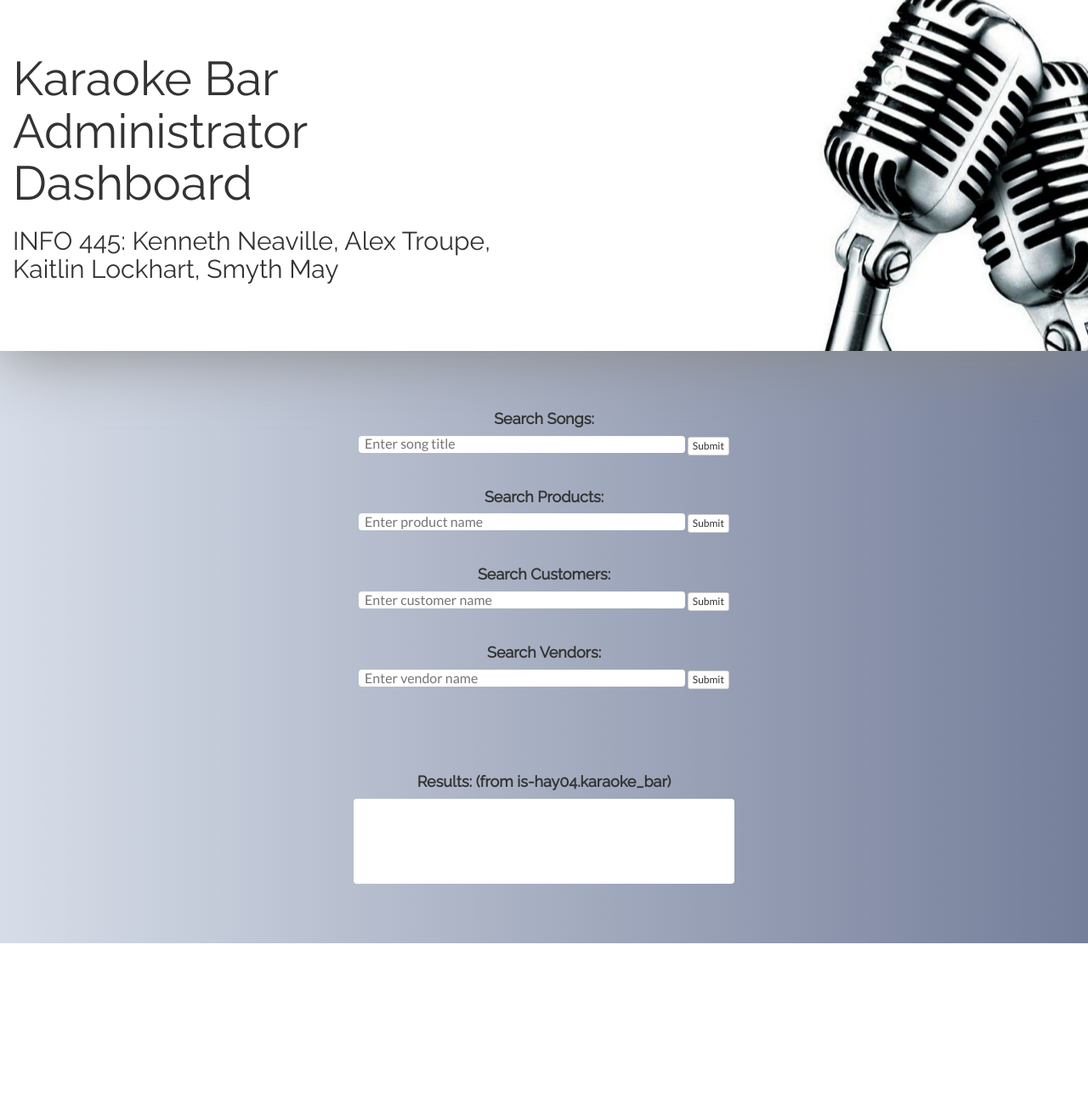
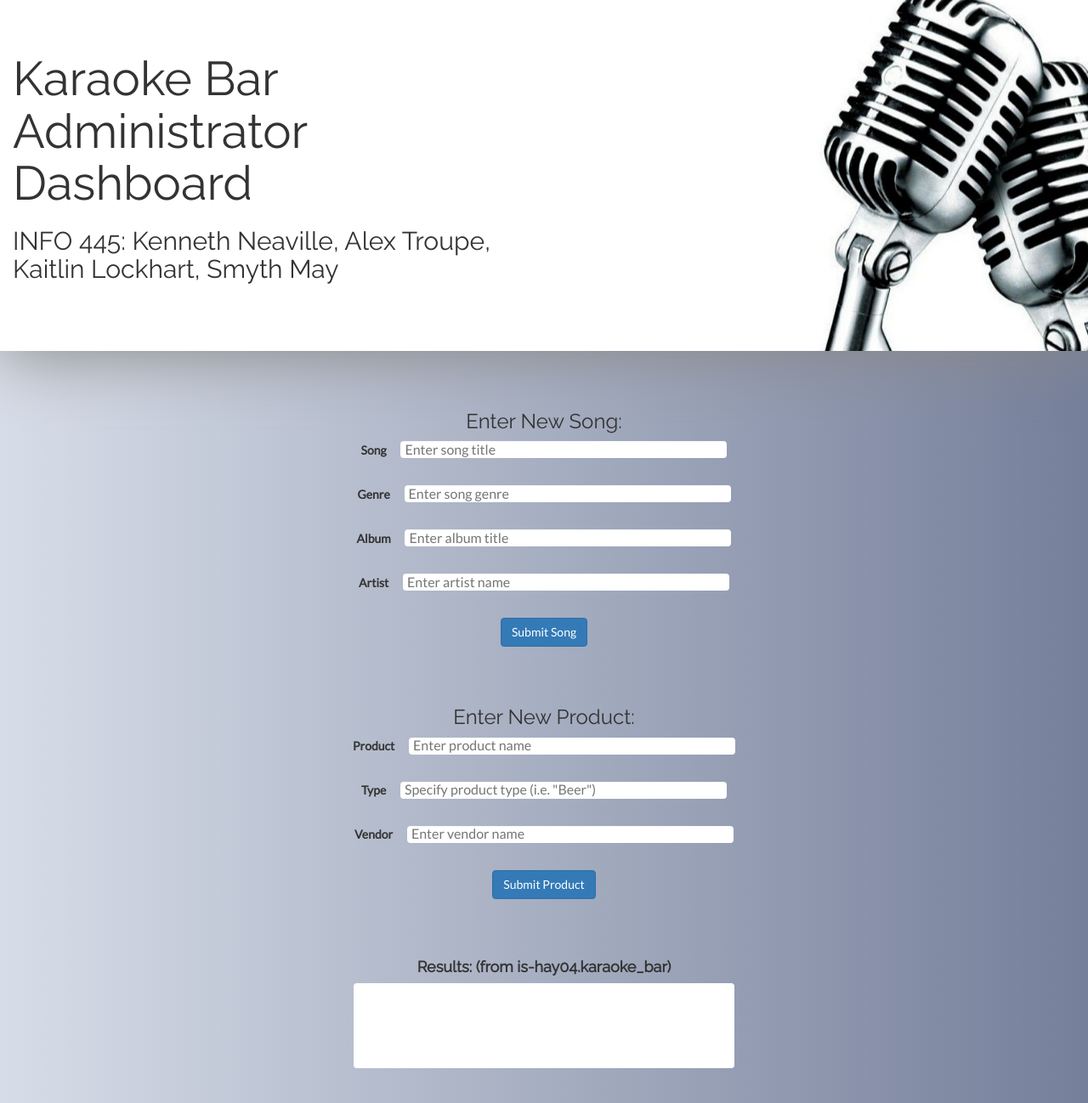
Before and after one commit to kailock/karaokebar, a PHP site: page / in a window 1280 px wide. Shown: the top 1298 px of the page at 85% size. Before the commit the page ends 1110 px from the top, so only its background shows below. Run offline with PHP 8.4, Linux system fonts and the light colour scheme; some libraries are stand-ins or nearby versions.

Commit message:
changed forms to inputs instead of searches

```diff
--- a/index.html
+++ b/index.html
@@ -45,8 +45,8 @@
         </div>
     </div>
 
-    <form>
-        <h4>Search Songs:</h4>
+    <form id="song-form">
+        <!--<h4>Search Songs:</h4>
         <input type="text" name="song" placeholder="Enter song title">
         <input name="song-submit" type="button" class="btn btn-default btn-xs" value="Submit">
 
@@ -60,8 +60,52 @@
 
         <h4>Search Vendors:</h4>
         <input type="text" name="vendor" placeholder="Enter vendor name">
-        <input name="vendor-submit" type="button" class="btn btn-default btn-xs" value="Submit">
+        <input name="vendor-submit" type="button" class="btn btn-default btn-xs" value="Submit">-->
+        <h3>Enter New Song:</h3>
+        <div>
+            <label for="songtitle">Song</label>
+            <input type="text" id="songtitle" placeholder="Enter song title">
+        </div>
+
+        <div>
+            <label for="genre">Genre</label>
+            <input type="text" id="genre" placeholder="Enter song genre">
+        </div>
+
+        <div>
+            <label for="album">Album</label>
+            <input type="text" id="album" placeholder="Enter album title">
+        </div>
+
+        <div>
+            <label for="artist">Artist</label>
+            <input type="text" id="artist" placeholder="Enter artist name">
+        </div>
+        <input name="song-submit" type="button" class="btn btn-primary btn-md" value="Submit Song">
+
     </form>
+
+    <form id="product-form">
+
+        <h3>Enter New Product:</h3>
+        <div>
+            <label for="product">Product</label>
+            <input type="text" id="product" placeholder="Enter product name">
+        </div>
+
+        <div>
+            <label for="prod-type">Type</label>
+            <input type="text" id="prod-type" placeholder="Specify product type (i.e. &#34;Beer&#34;)">
+        </div>
+
+        <div>
+            <label for="vendor">Vendor</label>
+            <input type="text" id="vendor" placeholder="Enter vendor name">
+        </div>
+        <input name="song-submit" type="button" class="btn btn-primary btn-md" value="Submit Product">
+
+    </form>
+
 
 
     <h4>Results: (from is-hay04.karaoke_bar)</h4>
--- a/main.css
+++ b/main.css
@@ -42,12 +42,18 @@ input[type="text"] {
     font-size: 16px;
     margin-bottom: 2em;
     outline: 0;
-    padding: 7px;
     box-sizing: border-box;
     -webkit-box-sizing: border-box;
     -moz-box-sizing: border-box;
     -webkit-box-shadow: 0 1px 0 rgba(0,0,0,0.03) inset;
     box-shadow: 0 1px 0 rgba(0,0,0,0.03) inset;
+
+    padding: 5px;
+
+}
+
+label {
+    padding-right: 1em;
 }
 
 span {
```
